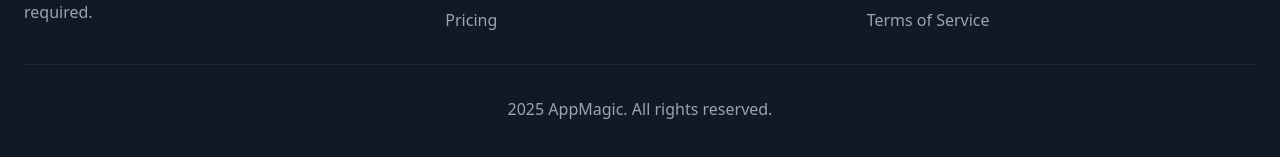
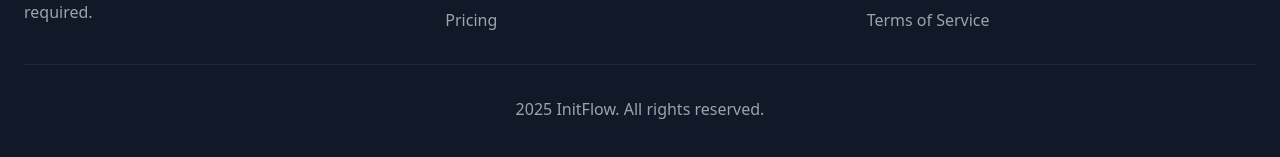
Before and after one commit to enockarthur298/initflow-web, a React (Create React App) app: page / in a window 1280 px wide. Shown: the part 2086-2243 px from the top of the page. Built offline with nearby package versions, Linux system fonts and the light colour scheme.

Commit message:
Update App.js

```diff
--- a/src/App.js
+++ b/src/App.js
@@ -106,7 +106,7 @@ function App() {
                       className="flex items-center"
                     >
                       <h1 className="text-2xl font-bold">
-                        AppMagic<span className="text-blue-600">AI</span>
+                        InitFlow<span className="text-blue-600">AI</span>
                       </h1>
                     </motion.div>
 
@@ -464,7 +464,7 @@ function App() {
                     </div>
                   </div>
                   <div className="border-t border-gray-800 mt-8 pt-8 text-center text-gray-400">
-                    2025 AppMagic. All rights reserved.
+                    2025 InitFlow. All rights reserved.
                   </div>
                 </div>
               </footer>
```
